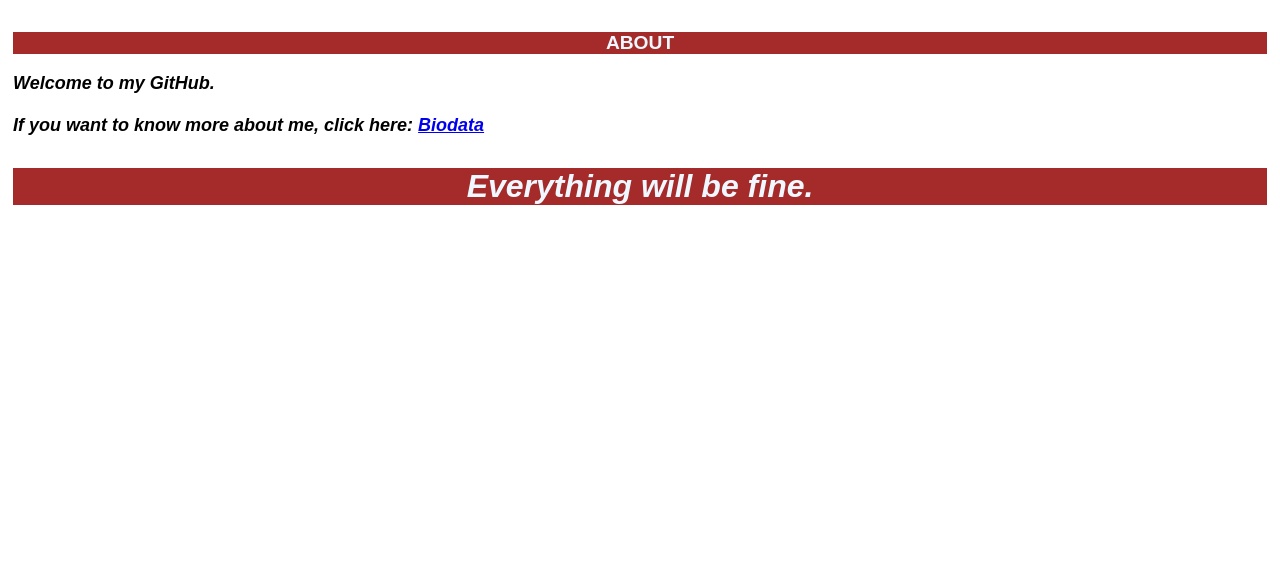
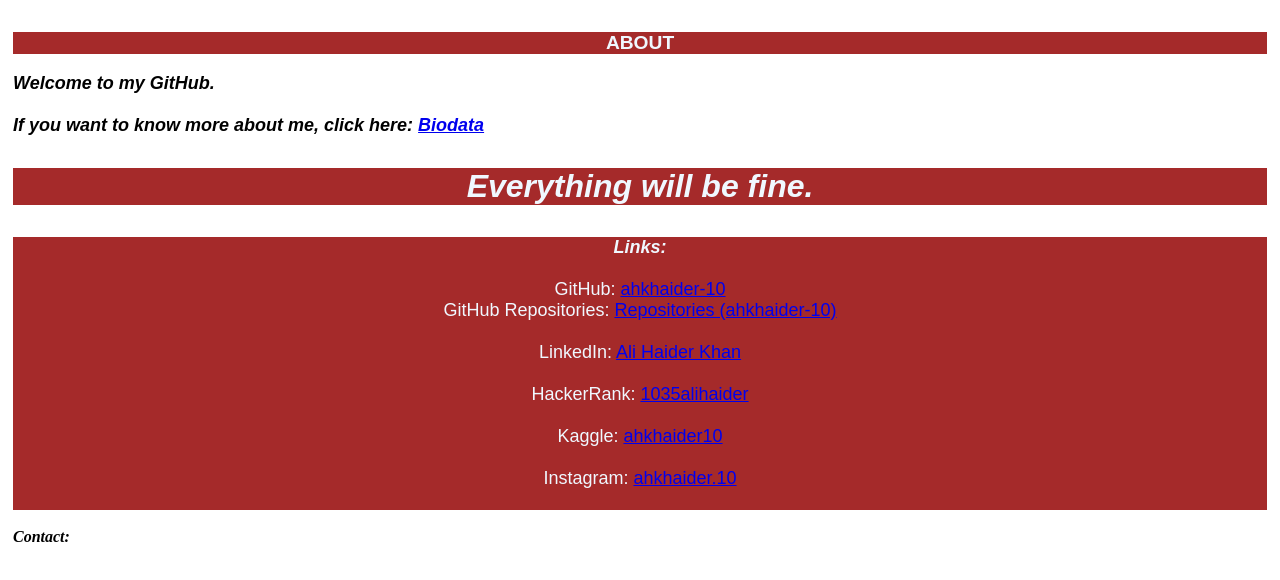
Before and after one commit to ahkhaider-10/ahkhaider-10.github.io, a plain HTML site: page index.html in a window 1280 px wide. Drawn offline with Linux system fonts and the light colour scheme.

Commit message:
Update index.html

```diff
--- a/index.html
+++ b/index.html
@@ -27,6 +27,20 @@
             <b><i>Everything will be fine.</i></b>
         </p>
     </div>
+    <div>
+        <p
+           style="font-family:sans-serif; font-size: large; text-align: center; background-color:brown; color: aliceblue ;">
+            <b><i>Links: </i></b> <br> <br>
+            GitHub: <a href = "https://github.com/ahkhaider-10" target="_main">ahkhaider-10</a><br>
+            GitHub Repositories: <a href = "https://github.com/ahkhaider-10?tab=repositories" target="_main">Repositories (ahkhaider-10)</a><br><br>
+            LinkedIn: <a href = "https://www.linkedin.com/in/ali-haider-khan-786900210/" target="_main">Ali Haider Khan</a><br><br>
+            HackerRank: <a href = "https://www.hackerrank.com/1035alihaider" target="_main">1035alihaider</a><br><br>
+            Kaggle: <a href = "https://www.kaggle.com/ahkhaider10" target="_main">ahkhaider10</a><br><br>
+            Instagram: <a href = "https://www.instagram.com/ahkhaider.10/" target="_main">ahkhaider.10</a><br><br>
+
+        </p>
+    </div>
 </body>
+    <footer><b><i>Contact: </i></b></footer>
 
 </html>
```
